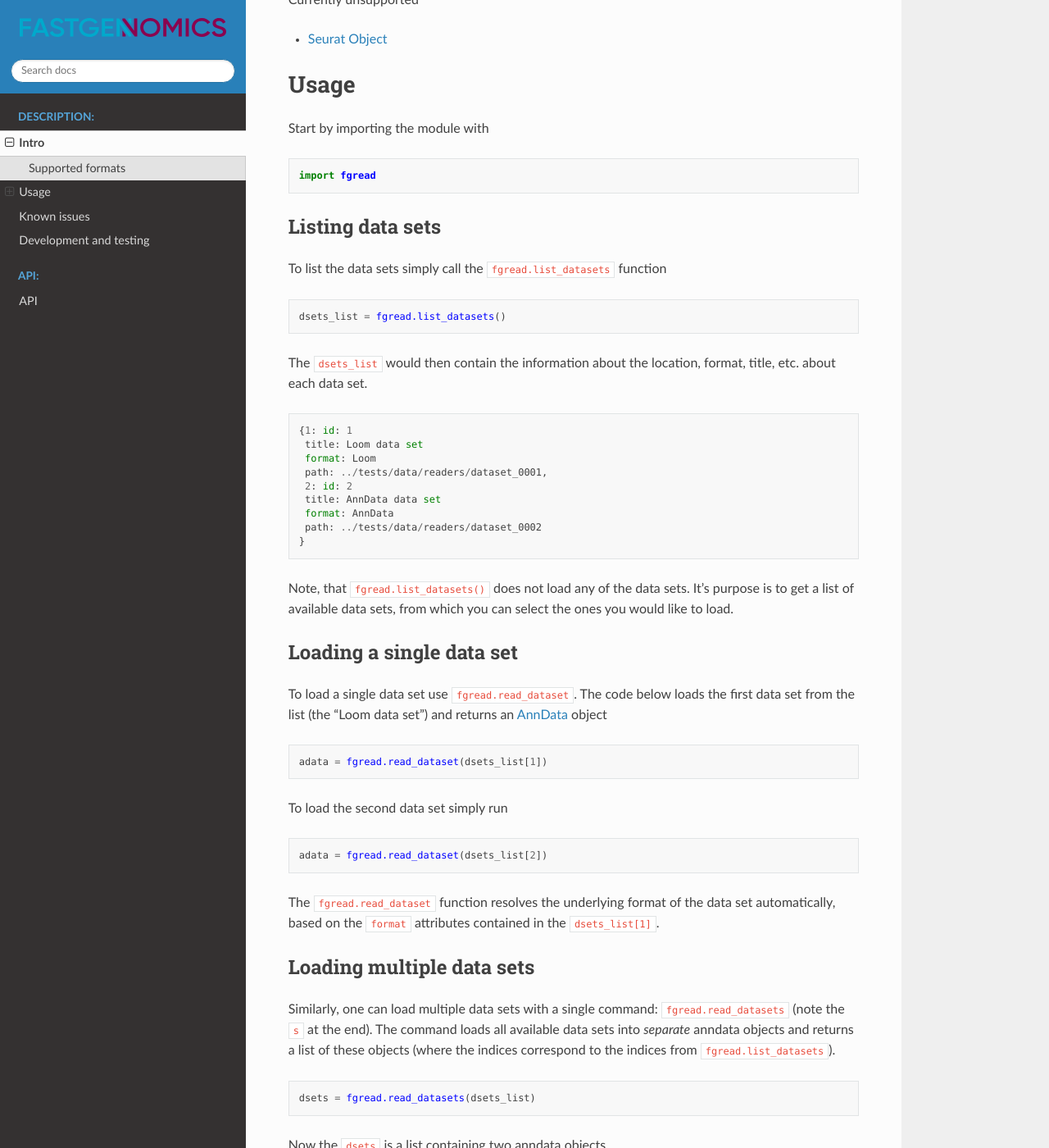
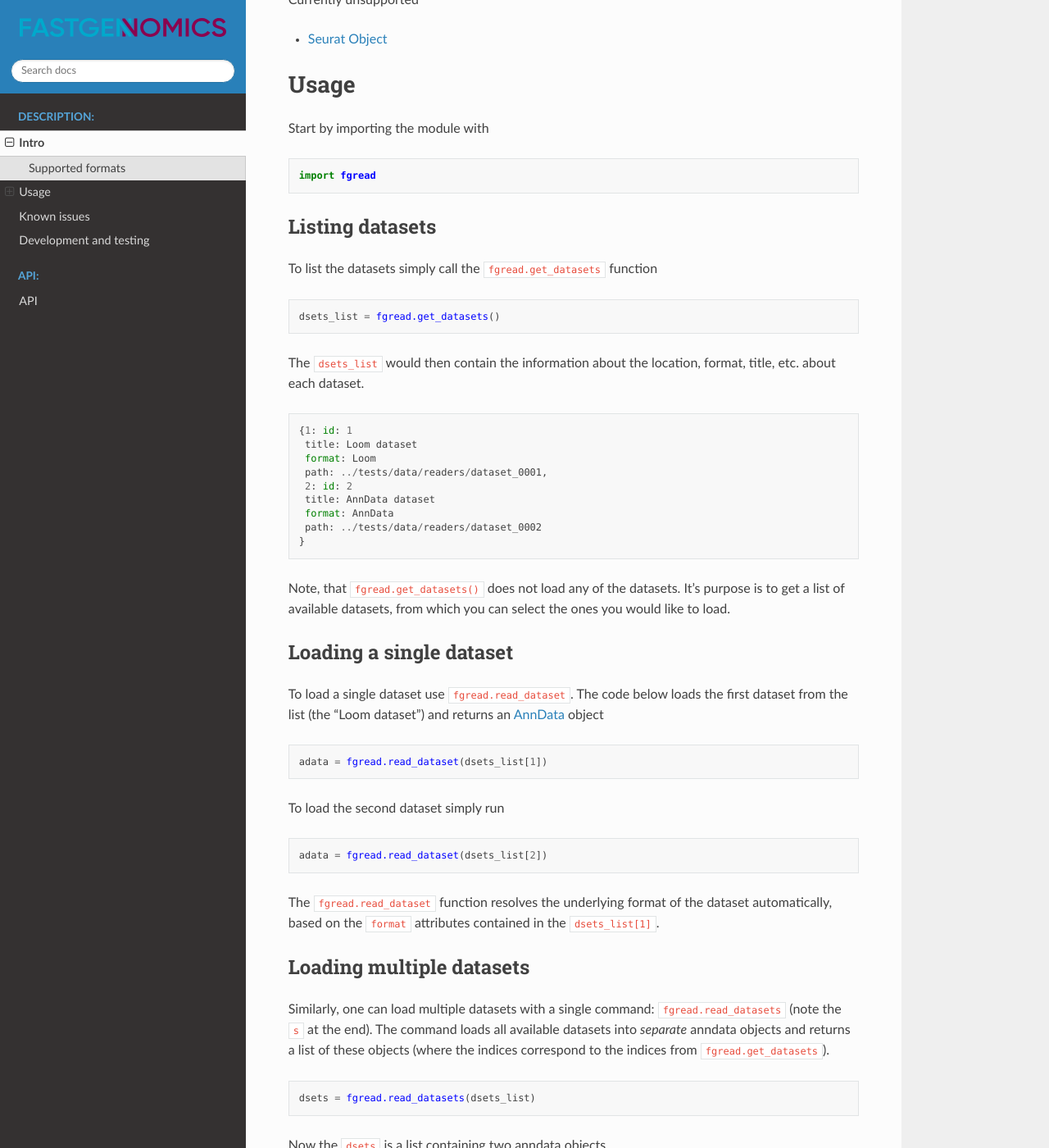
Before and after one commit to FASTGenomics/fgread-py, a Sphinx documentation site: the page built from docs/source/intro.md, in a window 1280 px wide and 1400 px high, scrolled down 492 px. Shown: the whole window at 82% size. Built offline with Sphinx 7.4.7 and the Read the Docs theme 2.0.0, drawn with Linux system fonts in a browser that asks for light colours; the version number could not be read and is left out; some of the changed text lies outside the part shown.

Commit message:
change list_datasets to get_datasets and add print_datasets

````diff
--- a/docs/source/api.rst
+++ b/docs/source/api.rst
@@ -3,7 +3,7 @@ API
 
 Reading data in FASTGenomics
 -----------------------------
-.. autofunction:: fgread.list_datasets
+.. autofunction:: fgread.get_datasets
 
 .. autofunction:: fgread.read_dataset
 
--- a/docs/source/conf.py
+++ b/docs/source/conf.py
@@ -23,7 +23,7 @@ import fgread
 
 # -- Project information -----------------------------------------------------
 
-project = "FASTGenomics data set reader for scanpy"
+project = "FASTGenomics dataset reader for scanpy"
 author = fgread.__author__
 copyright = f"{datetime.now():%Y}, {author}."
 
@@ -118,7 +118,7 @@ man_pages = [
     (
         master_doc,
         "fastgenomicsdatasetreaderforscanpy",
-        "FASTGenomics data set reader for scanpy Documentation",
+        "FASTGenomics dataset reader for scanpy Documentation",
         [author],
         1,
     )
@@ -134,7 +134,7 @@ texinfo_documents = [
     (
         master_doc,
         "FASTGenomicsdatasetreaderforscanpy",
-        "FASTGenomics data set reader for scanpy Documentation",
+        "FASTGenomics dataset reader for scanpy Documentation",
         author,
         "FASTGenomicsdatasetreaderforscanpy",
         "One line description of project.",
--- a/docs/source/intro.md
+++ b/docs/source/intro.md
@@ -1,8 +1,8 @@
 # Intro
 
-This package implements convenience functions for loading data sets in the
+This package implements convenience functions for loading datasets in the
 [FASTGenomics][fg] [analysis][fg_analysis] environment.  The functions from this package
-will let you list and load data sets for which the analysis was defined.
+will let you list and load datasets for which the analysis was defined.
 
 [fg]: https://beta.fastgenomics.org/webclient/
 [fg_analysis]: https://beta.fastgenomics.org/webclient/searchPage/analyses
@@ -26,59 +26,59 @@ Start by importing the module with
 import fgread
 ```
 
-## Listing data sets
+## Listing datasets
 
-To list the data sets simply call the `fgread.list_datasets` function
+To list the datasets simply call the `fgread.get_datasets` function
 
 ``` R
-dsets_list = fgread.list_datasets()
+dsets_list = fgread.get_datasets()
 ```
 
 The `dsets_list` would then contain the information about the location, format, title,
-etc. about each data set.
+etc. about each dataset.
 
 ```
 {1: id: 1
- title: Loom data set
+ title: Loom dataset
  format: Loom
  path: ../tests/data/readers/dataset_0001,
  2: id: 2
- title: AnnData data set
+ title: AnnData dataset
  format: AnnData
  path: ../tests/data/readers/dataset_0002
 }
 ```
 
-Note, that `fgread.list_datasets()` does not load any of the data sets.  It's purpose
-is to get a list of available data sets, from which you can select the ones you would
+Note, that `fgread.get_datasets()` does not load any of the datasets.  It's purpose
+is to get a list of available datasets, from which you can select the ones you would
 like to load.
 
-## Loading a single data set
+## Loading a single dataset
 
-To load a single data set use `fgread.read_dataset`.  The code below loads the first
-data set from the list (the "Loom data set") and returns an [AnnData][anndata] object
+To load a single dataset use `fgread.read_dataset`.  The code below loads the first
+dataset from the list (the "Loom dataset") and returns an [AnnData][anndata] object
 
 ``` R
 adata = fgread.read_dataset(dsets_list[1])
 ```
 
-To load the second data set simply run
+To load the second dataset simply run
 
 ``` R
 adata = fgread.read_dataset(dsets_list[2])
 ```
 
-The `fgread.read_dataset` function resolves the underlying format of the data set
+The `fgread.read_dataset` function resolves the underlying format of the dataset
 automatically, based on the `format` attributes contained in the `dsets_list[1]`.
 
 [anndata]: https://anndata.readthedocs.io/en/stable/
 
-## Loading multiple data sets
+## Loading multiple datasets
 
-Similarly, one can load multiple data sets with a single command: `fgread.read_datasets`
-(note the `s` at the end).  The command loads all available data sets into _separate_
+Similarly, one can load multiple datasets with a single command: `fgread.read_datasets`
+(note the `s` at the end).  The command loads all available datasets into _separate_
 anndata objects and returns a list of these objects (where the indices correspond to the
-indices from `fgread.list_datasets`).
+indices from `fgread.get_datasets`).
 
 ``` R
 dsets = fgread.read_datasets(dsets_list)
@@ -97,7 +97,7 @@ Now the `dsets` is a list containing two anndata objects
 }
 ```
 
-Used without any arguments `fgread.read_datasets()` loads all data sets
+Used without any arguments `fgread.read_datasets()` loads all datasets
 
 ``` R
 dsets = fgread.read_datasets()
--- a/fgread/__init__.py
+++ b/fgread/__init__.py
@@ -2,7 +2,7 @@
 
 """Module for reading files shared on FASTGenomics"""
 
-from .read import list_datasets, read_dataset, read_datasets
+from .read import get_datasets, read_dataset, read_datasets
 
 from get_version import get_version
 
````
Also changed, not shown: 7 other files.
